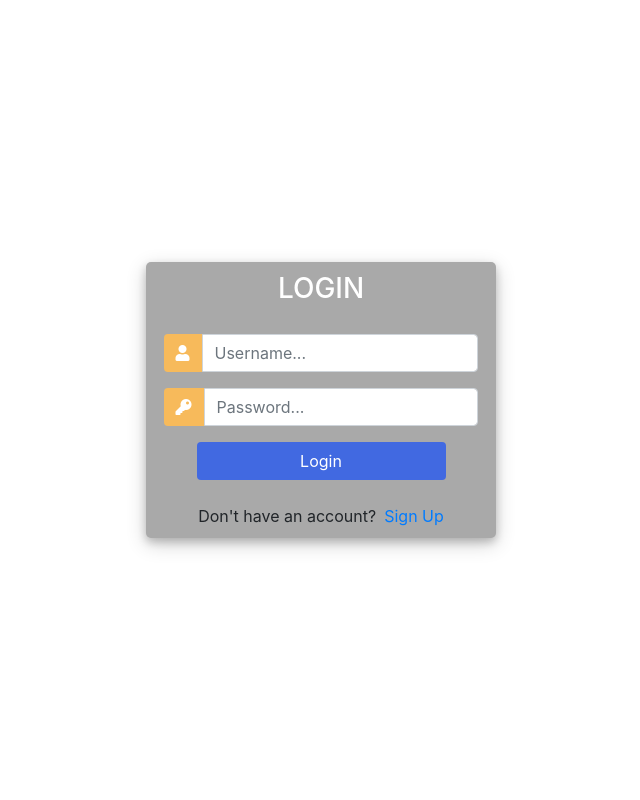
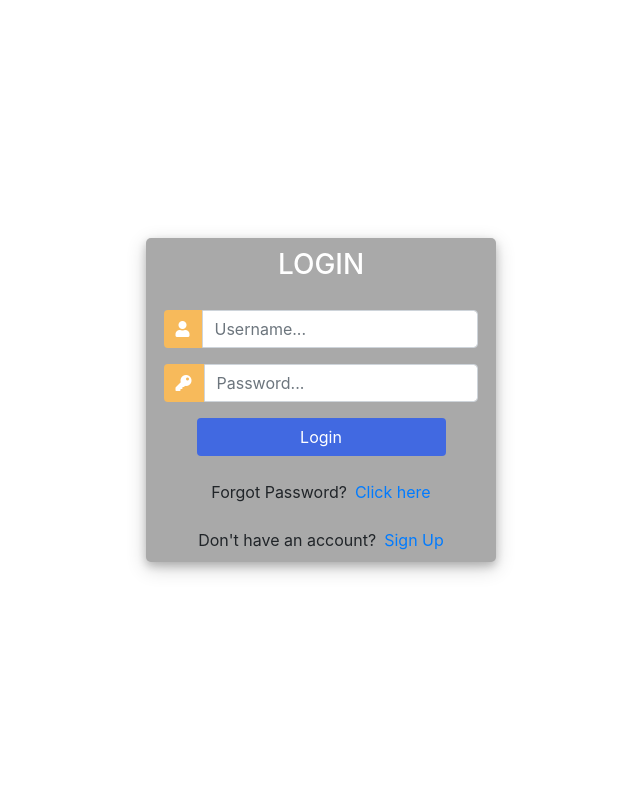
Before and after one commit to KojoHero/Django-Project, a Django app: page /login/ in a window 1280 px wide. Shown: the part 46-846 px from the top of the page, without its empty margins (319-959 px from the left). Run offline with Django 3.2, Linux system fonts and the light colour scheme; some libraries are stand-ins or nearby versions.

Commit message:
added password reset

```diff
--- a/MyApp/urls.py
+++ b/MyApp/urls.py
@@ -1,5 +1,6 @@
 from django.conf import settings
 from django.conf.urls.static import static
+from django.contrib.auth import views as auth_views
 from django.urls import path
 from . import views
 from .views import (
@@ -8,9 +9,6 @@ from .views import (
     Home,
     LogoutUser,
     LandingPage,
-    Datascience,
-    Developers,
-    Testers,
     ContactUs,
     AboutUs,
     News,
@@ -27,6 +25,18 @@ urlpatterns = [
     path('contact/', ContactUs, name='ContactUs'),
     path('about/', AboutUs, name='AboutUs'),
     path('market/', Ecommerce, name='Ecommerce'),
+    path('reset_password/',
+         auth_views.PasswordResetView.as_view(template_name="password_reset.html"),
+         name='reset_password'),
+    path('reset_password_sent/',
+         auth_views.PasswordResetDoneView.as_view(template_name="password_reset_sent.html"),
+         name='password_reset_done'),
+    path('reset_password/<uidb64>/<token>/',
+         auth_views.PasswordResetConfirmView.as_view(template_name="password_reset_done.html"),
+         name='password_reset_confirm'),
+    path('reset_password_complete/',
+         auth_views.PasswordResetCompleteView.as_view(template_name="password_reset_form.html"),
+         name='password_reset_complete'),
     path("projectindex/", views.project_index, name="project_index"),
     path("<int:pk>/", views.project_detail, name="project_detail"),
     path('news/', views.PostList.as_view(), name='News'),
--- a/MyApp/views.py
+++ b/MyApp/views.py
@@ -1,13 +1,11 @@
 from django.shortcuts import render, redirect, get_object_or_404
-# from django.contrib.auth.forms import UserCreationForm
 from .forms import CreateUserForm
 from django.contrib import messages
 from django.contrib.auth import authenticate, login, logout
 from django.contrib.auth.decorators import login_required
-# from django.http import HttpResponse
 from .models import Post, Project
 from django.views import generic
-# from django.views.generic import ListView
+from django.contrib.auth.models import User
 
 
 def Signup(request):
@@ -18,6 +16,7 @@ def Signup(request):
         if request.method == 'POST':
             form = CreateUserForm(request.POST)
             if form.is_valid():
+                User.is_active=False
                 form.save()
                 user = form.cleaned_data.get('username')
                 messages.success(request, 'Hello, ' + user + ' your account has been created.')
@@ -52,7 +51,6 @@ def LoginUser(request):
 def LogoutUser(request):
     logout(request)
     return redirect('Login')
-
 
 
 def Home(request):
--- a/Template/login.html
+++ b/Template/login.html
@@ -58,6 +58,11 @@
 
 				<div class="mt-4">
 					<div class="d-flex justify-content-center links">
+						Forgot Password? <a href="{% url 'reset_password' %}" class="ml-2">Click here</a>
+					</div>
+
+				<div class="mt-4">
+					<div class="d-flex justify-content-center links">
 						Don't have an account? <a href="{% url 'Signup' %}" class="ml-2">Sign Up</a>
 					</div>
 
--- /dev/null
+++ b/Template/password_reset_done.html
@@ -0,0 +1,5 @@
+<h3>Password reset done</h3>
+
+<p>Click Log in to enter your account</p>
+<br>
+<a href="{% url 'Login' %}">Login</a>
--- /dev/null
+++ b/Template/password_reset_sent.html
@@ -0,0 +1 @@
+<h1>Password reset link forwarded to your emaill account</h1>
```
Also changed, not shown: Hero/settings.py (+11 -3 lines), Template/password_reset.html (added, +11 -0 lines), Template/password_reset_form.html (added, +9 -0 lines), db.sqlite3.
